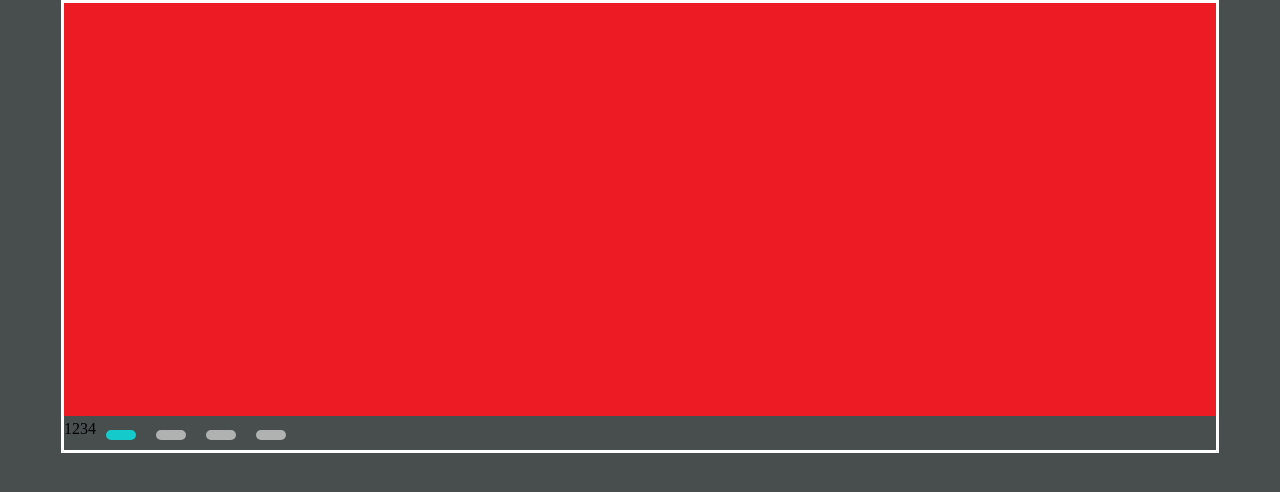
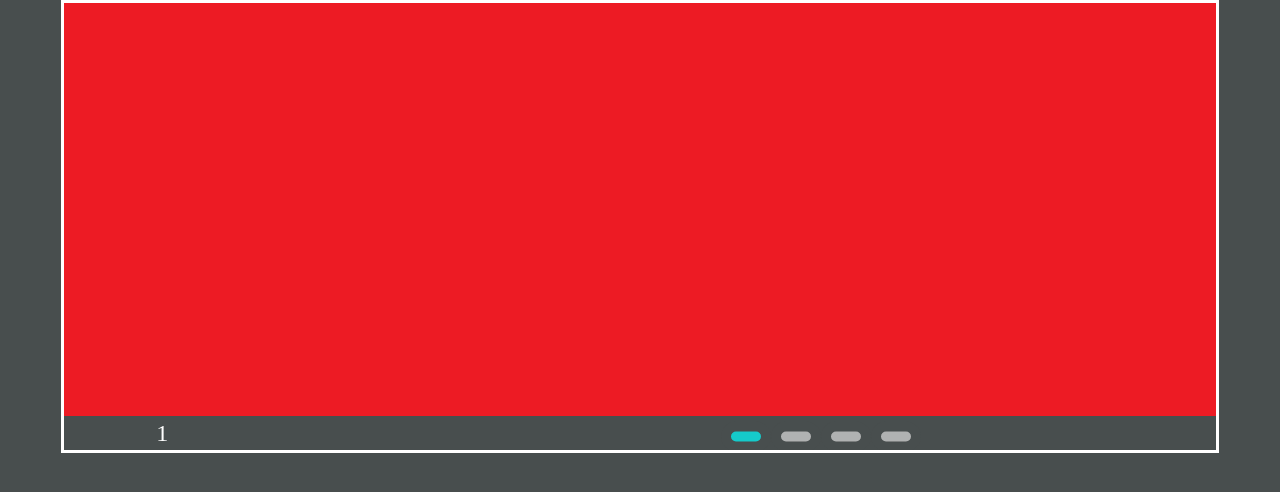
Before and after one commit to rybakN/cssMemSlider, a plain HTML site: page cssMemSlider/index.html in a window 1280 px wide. Drawn offline with Linux system fonts and the light colour scheme.

Commit message:
feat: add text block (Wed, May 11, 2022 04:46:36 PM)

```diff
--- a/cssMemSlider/style.css
+++ b/cssMemSlider/style.css
@@ -20,6 +20,13 @@ body {
     margin-right: auto;
 }
 
+.text {
+    display: none;
+    font-size: 1.5rem;
+    color: #fff;
+    margin: 0 12% 0 2%;
+}
+
 .navigation {
     width: 100%;
     margin: 10px 0;
@@ -28,6 +35,8 @@ body {
 }
 
 .bar {
+    position: relative;
+    transform: translate(0, 5%);
     height: 10px;
     width: 30px;
     cursor: pointer;
@@ -65,6 +74,8 @@ input[name="radio"] {
     height: 100%;
 }
 
+
+
 #r1:checked ~ .s1 {
     margin-left: 0;
 }
@@ -72,6 +83,12 @@ input[name="radio"] {
 #r1:checked ~ .bar1 {
     background-color: aqua;
 }
+
+#r1:checked ~ .tx1 {
+    display: block;
+}
+
+
 
 #r2:checked ~ .s1 {
     margin-left: -25%;
@@ -84,6 +101,11 @@ input[name="radio"] {
 #r2:checked ~ .bar2 {
     background-color: aqua;
 }
+#r2:checked ~ .tx2 {
+    display: block;
+}
+
+
 
 #r3:checked ~ .s1 {
     margin-left: -50%;
@@ -97,6 +119,12 @@ input[name="radio"] {
     background-color: aqua;
 }
 
+#r3:checked ~ .tx3 {
+    display: block;
+}
+
+
+
 #r4:checked ~ .s1 {
     margin-left: -75%;
 }
@@ -108,3 +136,7 @@ input[name="radio"] {
 #r4:checked ~ .bar4 {
     background-color: aqua;
 }
+
+#r4:checked ~ .tx4 {
+    display: block;
+}
```
